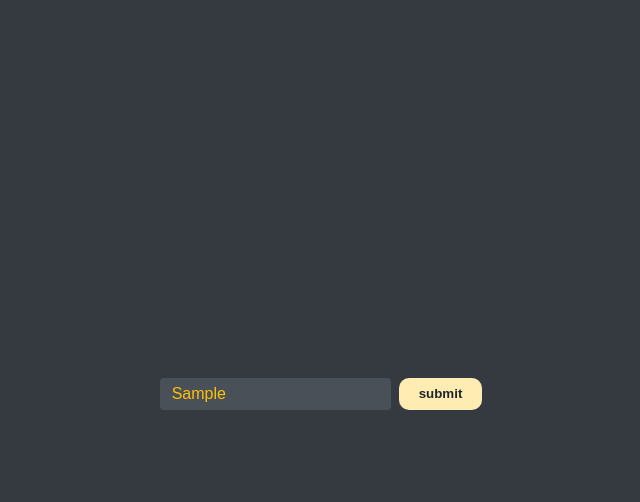
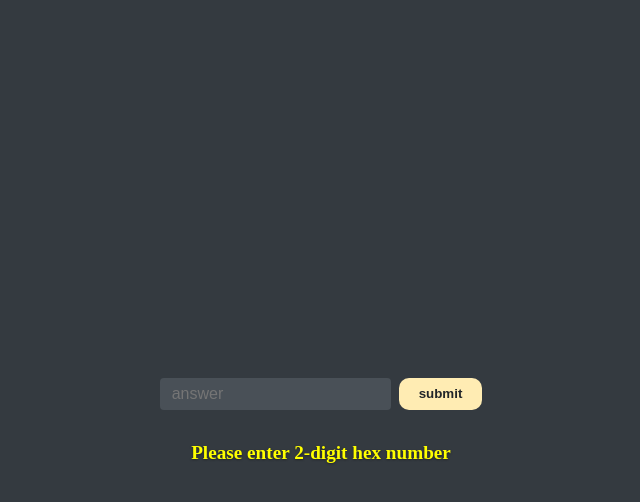
Before and after one commit to paaw-potsawee/binary-adder, a plain HTML site: page web/static/index.html in a window 1280 px wide. Both pictures are taken after typing "Sample" into the empty fields and a click on the button "submit". Shown: the whole page, without its empty margins (319-959 px from the left). Drawn offline with Linux system fonts and the light colour scheme; no server answers.

Commit message:
feat: improve ui and form validation

```diff
--- a/web/static/index.html
+++ b/web/static/index.html
@@ -9,10 +9,10 @@
   <body>
     <div id="number1" class="number"></div>
     <div id="number2" class="number"></div>
-    <div class="form">
-      <input type="text" placeholder="answer" id="answer" />
+    <form class="form" id="form-answer">
+      <input type="text" placeholder="answer" id="answer" autocomplete="off" />
       <button id="submit-answer">submit</button>
-    </div>
+    </form>
     <div id="isCorrect"></div>
     <script src="js/app.js"></script>
   </body>
--- a/web/static/js/app.js
+++ b/web/static/js/app.js
@@ -5,12 +5,20 @@ const loadQuiz = async () => {
   document.getElementById("number2").innerText = jsonRes.b;
 };
 
-const checkQuiz = async () => {
+const checkQuiz = async (e) => {
+  e.preventDefault();
   const answer = document.getElementById("answer");
   const isCorrect = document.getElementById("isCorrect");
   const A = document.getElementById("number1");
   const B = document.getElementById("number2");
-  if (!answer.value || answer.value.length != 2) return;
+
+  const hexRegex = /^[0-9a-fA-F]{2}$/;
+  if (!answer.value || !hexRegex.test(answer.value)) {
+    updateColor(isCorrect, "yellow");
+    isCorrect.innerText = "Please enter 2-digit hex number";
+    answer.value = "";
+    return;
+  }
   try {
     const res = await fetch("/quiz/check", {
       method: "POST",
@@ -23,12 +31,14 @@ const checkQuiz = async () => {
         answer: answer.value.toLowerCase(),
       }),
     });
-    jsonRes = await res.json();
+    const jsonRes = await res.json();
     answer.value = "";
     if (jsonRes.is_correct == true) {
+      updateColor(isCorrect, "green");
       isCorrect.innerText = "correct";
       await loadQuiz();
     } else {
+      updateColor(isCorrect, "red");
       isCorrect.innerText = "wrong try again";
       return;
     }
@@ -37,8 +47,14 @@ const checkQuiz = async () => {
   }
 };
 
+function updateColor(tag, color) {
+  tag.style.color = color;
+}
+
 window.onload = () => {
   loadQuiz();
 };
 
-document.getElementById("submit-answer").addEventListener("click", checkQuiz);
+document
+  .getElementById("form-answer")
+  .addEventListener("submit", (e) => checkQuiz(e));
```
